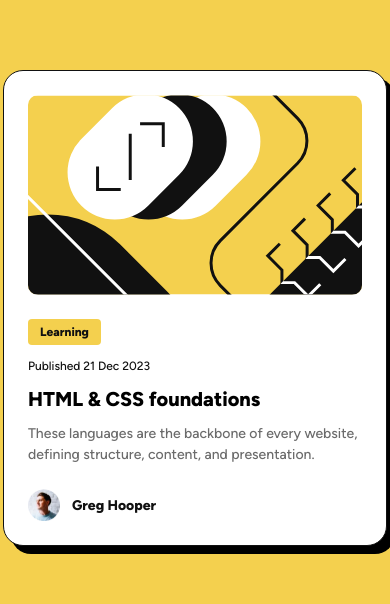
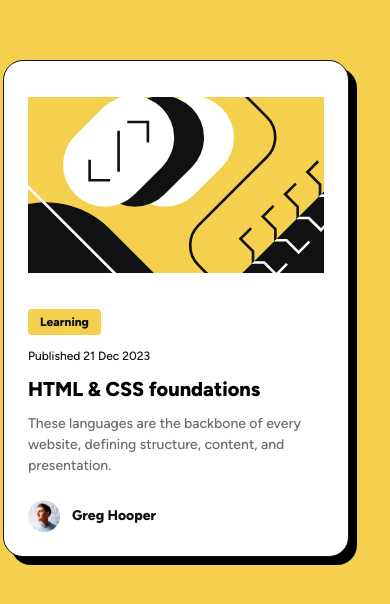
Before and after one commit to firefly198/Blog-Preview-Card-frontendmentor, a plain HTML site: page index.html in a window 390 px wide. Shown: the part 114-718 px from the top of the page. Drawn offline with Linux system fonts and the light colour scheme.

Commit message:
for mobile

```diff
--- a/style.css
+++ b/style.css
@@ -24,7 +24,7 @@ body {
 .container {
     background-color: #FFF;
     padding: 24px;
-    max-width: 384px;
+    width: 384px;
     height: auto;
     border-radius: 20px;
     border: 1px solid #111;
@@ -32,6 +32,14 @@ body {
     flex-direction: column;
     gap: 24px;
     box-shadow: 8px 8px #000000;
+
+}
+
+@media (max-width: 768px) {
+    .container {
+        width: 90%;
+        max-width: 384px;
+    }
 
 }
 
```
